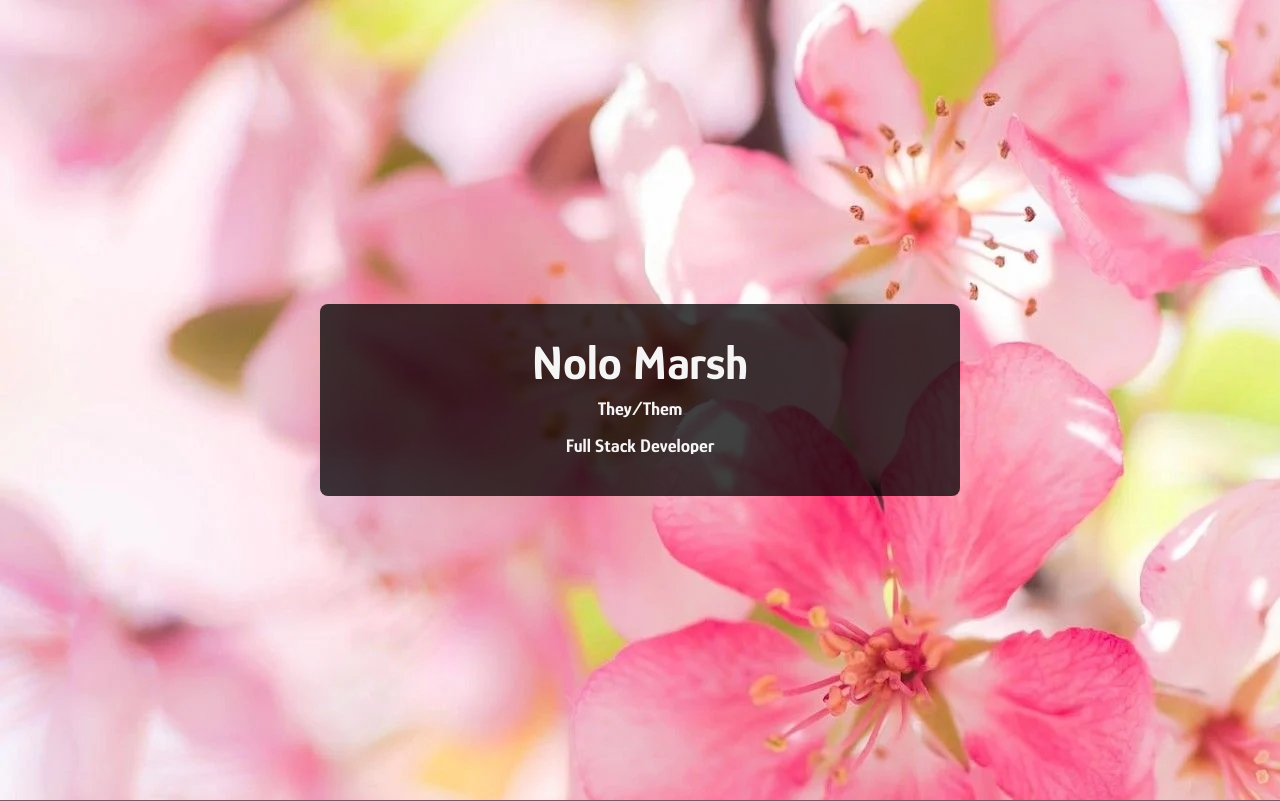
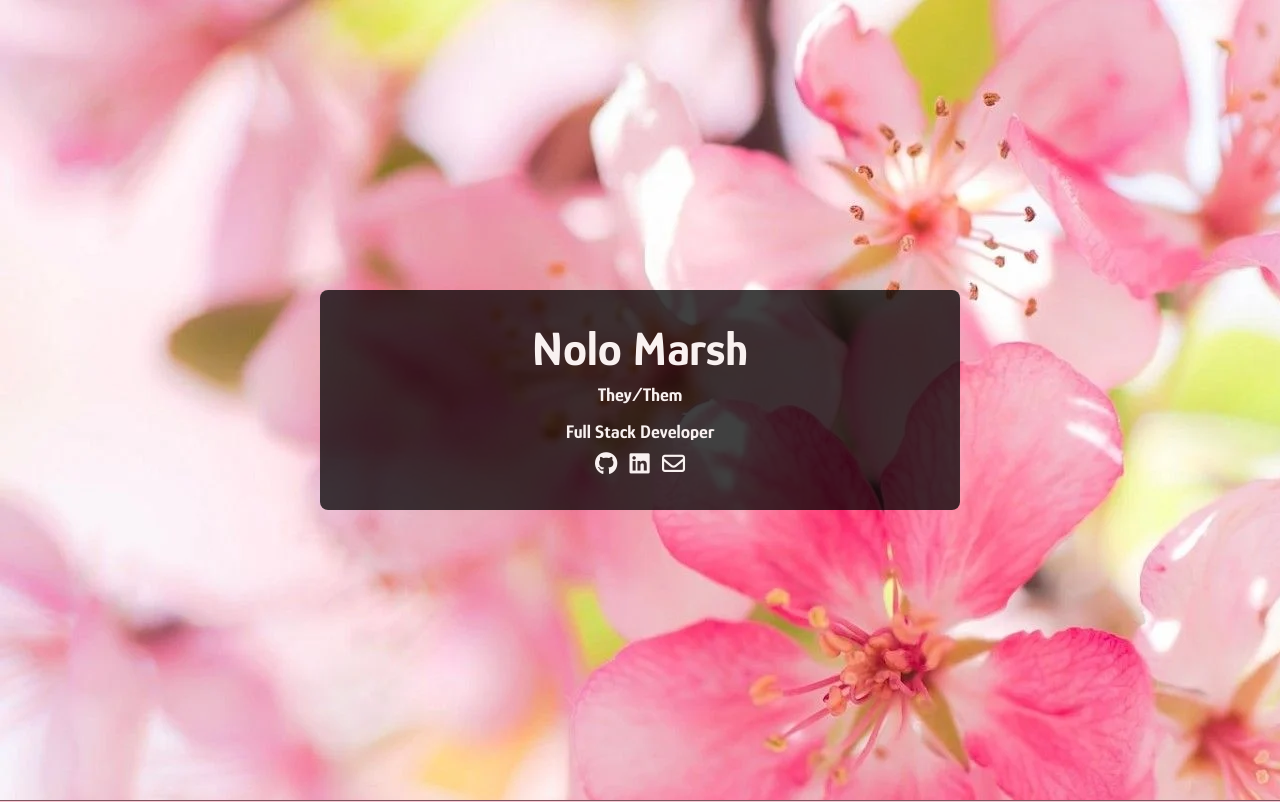
Before and after one commit to nolomarsh/nolomarsh.github.io, a plain HTML site: page index.html in a window 1280 px wide. Shown: the top 802 px of the page. Drawn offline with Linux system fonts and the light colour scheme.

Commit message:
added social media buttons to title card

```diff
--- a/index.html
+++ b/index.html
@@ -6,6 +6,7 @@
         <link rel="preconnect" href="https://fonts.googleapis.com">
         <link rel="preconnect" href="https://fonts.gstatic.com" crossorigin>
         <link href="https://fonts.googleapis.com/css2?family=Glory:wght@400;700&display=swap" rel="stylesheet">
+        <script src="https://kit.fontawesome.com/56216323fd.js" crossorigin="anonymous"></script>
         <title></title>
     </head>
     <body>
@@ -15,6 +16,11 @@
                 <h1>Nolo Marsh</h1>
                 <h3>They/Them</h3>
                 <h3>Full Stack Developer</h3>
+                <div class="btnBox">
+                    <a href="https://www.github.com/nolomarsh"><i class="fab fa-github"></i></a>
+                    <a href="https://www.linkedin.com/in/nolomarsh/"><i class="fab fa-linkedin"></i></a>
+                    <a href="mailto:nolo.marsh@gmail.com"><i class="far fa-envelope"></i></a>
+                </div>
             </div>
         </div>
         <main>
--- a/main.scss
+++ b/main.scss
@@ -55,7 +55,7 @@ main {
     display: flex;
     flex-direction: column;
     align-items: center;
-    color: whitesmoke;
+    color: $cream;
     padding: 2rem;
 
     h1{
@@ -66,6 +66,11 @@ main {
     h3 {
         margin: .5rem 0;
         font-size: 2rsem;
+    }
+
+    .btnBox * {
+        font-size: 1.2em;
+        margin: .1em;
     }
 }
 
```
Also changed, not shown: main.css, 1 other file.
